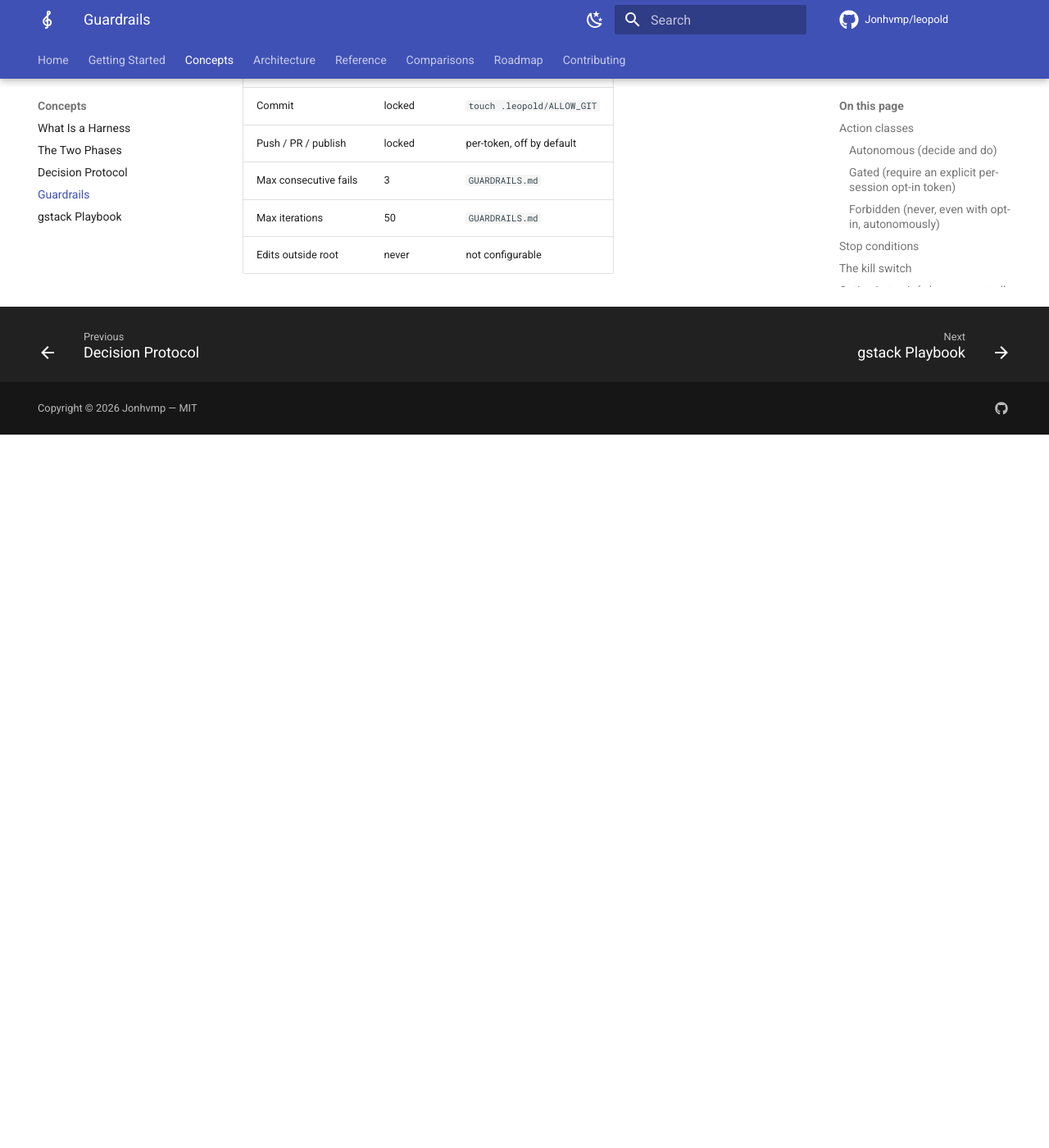
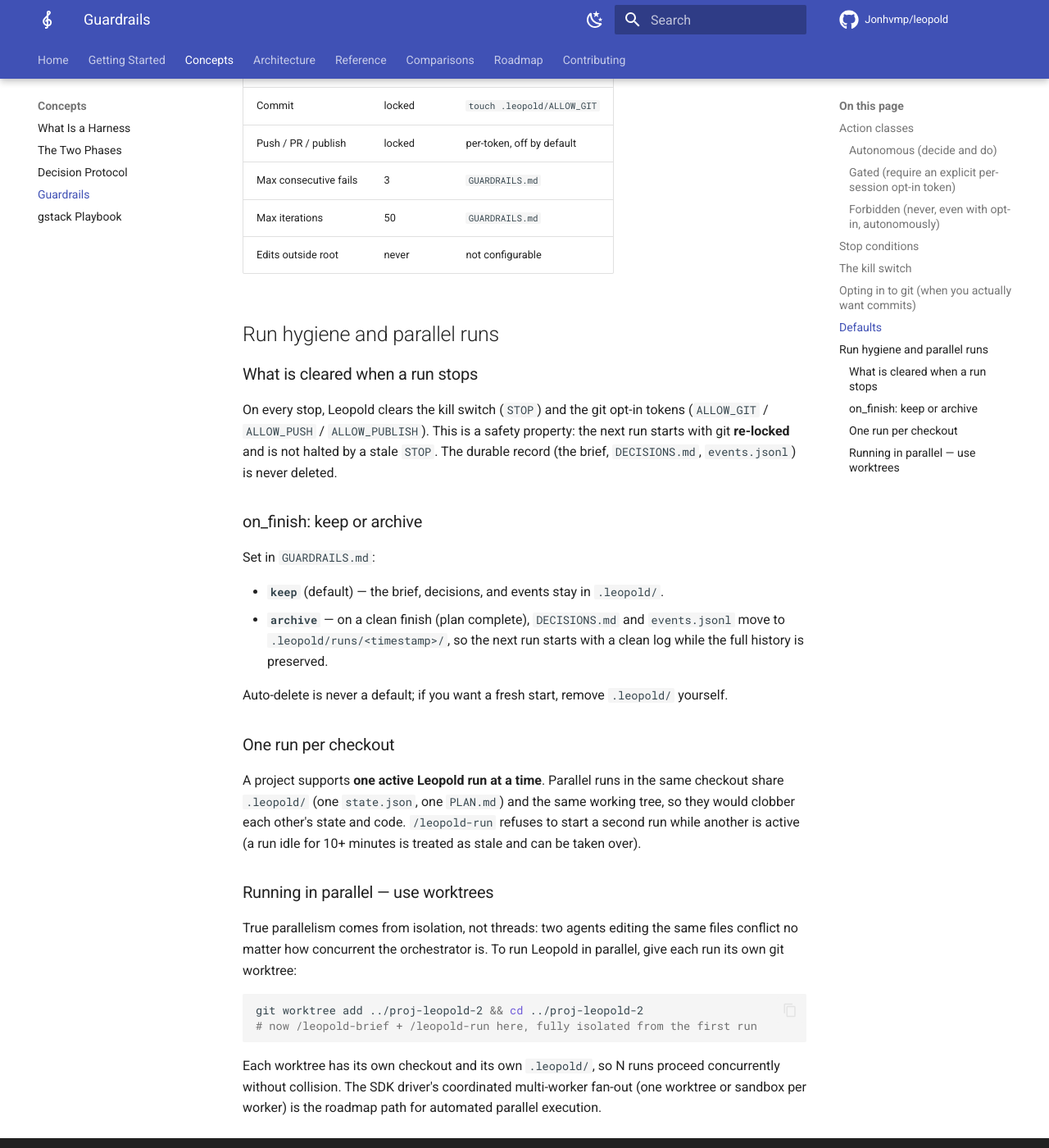
Before and after one commit to Jonhvmp/leopold, an MkDocs documentation site: the page built from docs/guardrails.md, in a window 1280 px wide and 1400 px high, scrolled down 3163 px. Shown: the whole window at 82% size. Built offline with MkDocs 1.6.1 and Material for MkDocs 9.7.7, drawn with Linux system fonts in a browser that asks for light colours; comment, search, counter and statistics services are not loaded; before the commit the page ends 3693 px from its top, so only the background shows below that.

Commit message:
feat: run hygiene, on_finish policy, single-run guard + worktree parallelism
- stop always clears STOP + ALLOW_* tokens (hook, /leopold-stop, driver) so the next run re-locks git
- on_finish: keep | archive (archive moves DECISIONS/events to .leopold/runs/<ts>/)
- /leopold-run single-run guard: one run per checkout; parallel via git worktrees
- docs + hook behavior tests for token hygiene

````diff
--- a/docs/guardrails.md
+++ b/docs/guardrails.md
@@ -125,3 +125,48 @@
 | Max consecutive fails| 3       | `GUARDRAILS.md`          |
 | Max iterations       | 50      | `GUARDRAILS.md`          |
 | Edits outside root   | never   | not configurable         |
+
+## Run hygiene and parallel runs
+
+### What is cleared when a run stops
+
+On every stop, Leopold clears the kill switch (`STOP`) and the git opt-in tokens
+(`ALLOW_GIT` / `ALLOW_PUSH` / `ALLOW_PUBLISH`). This is a safety property: the
+next run starts with git **re-locked** and is not halted by a stale `STOP`. The
+durable record (the brief, `DECISIONS.md`, `events.jsonl`) is never deleted.
+
+### on_finish: keep or archive
+
+Set in `GUARDRAILS.md`:
+
+- **`keep`** (default) — the brief, decisions, and events stay in `.leopold/`.
+- **`archive`** — on a clean finish (plan complete), `DECISIONS.md` and
+  `events.jsonl` move to `.leopold/runs/<timestamp>/`, so the next run starts
+  with a clean log while the full history is preserved.
+
+Auto-delete is never a default; if you want a fresh start, remove `.leopold/`
+yourself.
+
+### One run per checkout
+
+A project supports **one active Leopold run at a time**. Parallel runs in the
+same checkout share `.leopold/` (one `state.json`, one `PLAN.md`) and the same
+working tree, so they would clobber each other's state and code. `/leopold-run`
+refuses to start a second run while another is active (a run idle for 10+ minutes
+is treated as stale and can be taken over).
+
+### Running in parallel — use worktrees
+
+True parallelism comes from isolation, not threads: two agents editing the same
+files conflict no matter how concurrent the orchestrator is. To run Leopold in
+parallel, give each run its own git worktree:
+
+```bash
+git worktree add ../proj-leopold-2 && cd ../proj-leopold-2
+# now /leopold-brief + /leopold-run here, fully isolated from the first run
+```
+
+Each worktree has its own checkout and its own `.leopold/`, so N runs proceed
+concurrently without collision. The SDK driver's coordinated multi-worker fan-out
+(one worktree or sandbox per worker) is the roadmap path for automated parallel
+execution.
````
Also changed, not shown: skills/leopold-run/SKILL.md (+28 -1 lines), skills/leopold-stop/SKILL.md (+2 -1 lines), templates/GUARDRAILS.md (+6 -0 lines), 4 other files.
